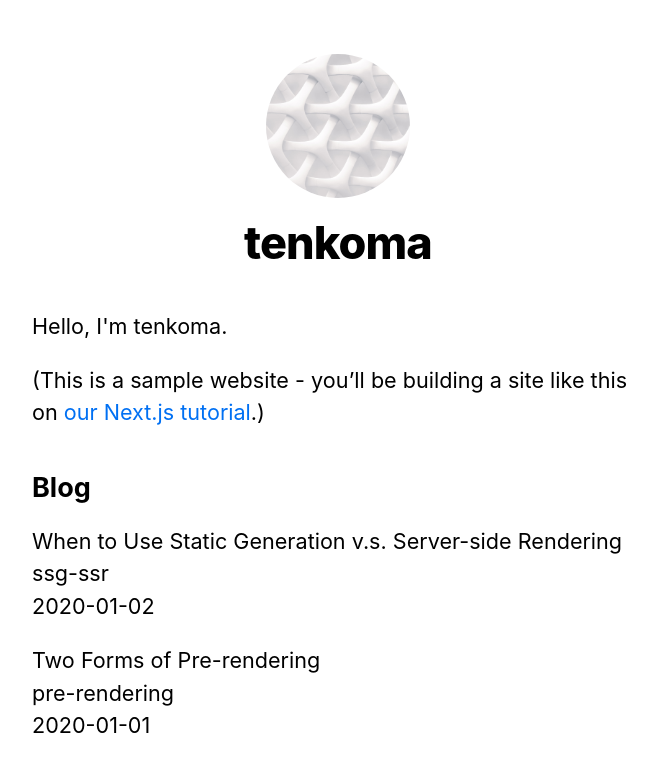
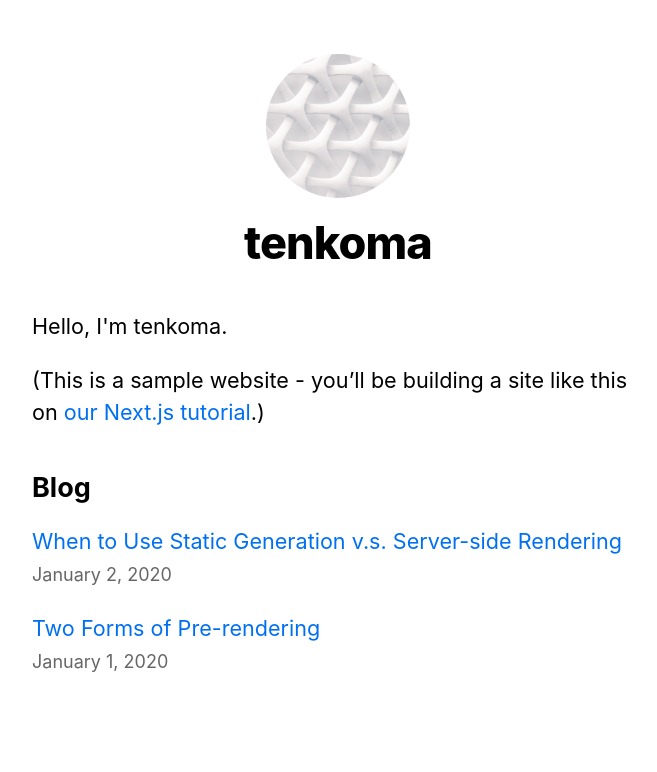
Before and after one commit to tenkoma/nextjs-blog, a Next.js app: page / in a window 1280 px wide. Shown: the top 772 px of the page, without its empty margins (302-959 px from the left). Built offline with nearby package versions, Linux system fonts and the light colour scheme.

Commit message:
feat: ブログ記事ページにスタイルをつけてインデックスからリンクする

```diff
--- /dev/null
+++ b/components/date.js
@@ -0,0 +1,6 @@
+import { parseISO, format } from 'date-fns';
+
+export default function Date({ dateString }) {
+  const date = parseISO(dateString);
+  return <time dateTime={dateString}>{format(date, 'LLLL d, yyyy')}</time>;
+}
--- a/pages/index.js
+++ b/pages/index.js
@@ -1,7 +1,9 @@
 import Head from 'next/head';
 import Layout, { siteTitle } from '../components/layout';
+import { getSortedPostsData } from '../lib/posts';
+import Link from 'next/link';
+import Date from '../components/date';
 import utilStyles from '../styles/utils.module.css';
-import { getSortedPostsData } from '../lib/posts';
 
 export async function getStaticProps() {
   const allPostsData = getSortedPostsData();
@@ -30,11 +32,11 @@
         <ul className={utilStyles.list}>
           {allPostsData.map(({ id, date, title }) => (
             <li className={utilStyles.listItem} key={id}>
-              {title}
+              <Link href={`/posts/${id}`}>{title}</Link>
               <br />
-              {id}
-              <br />
-              {date}
+              <small className={utilStyles.lightText}>
+                <Date dateString={date} />
+              </small>
             </li>
           ))}
         </ul>
```
Also changed, not shown: pages/posts/[id].js (+9 -7 lines).
